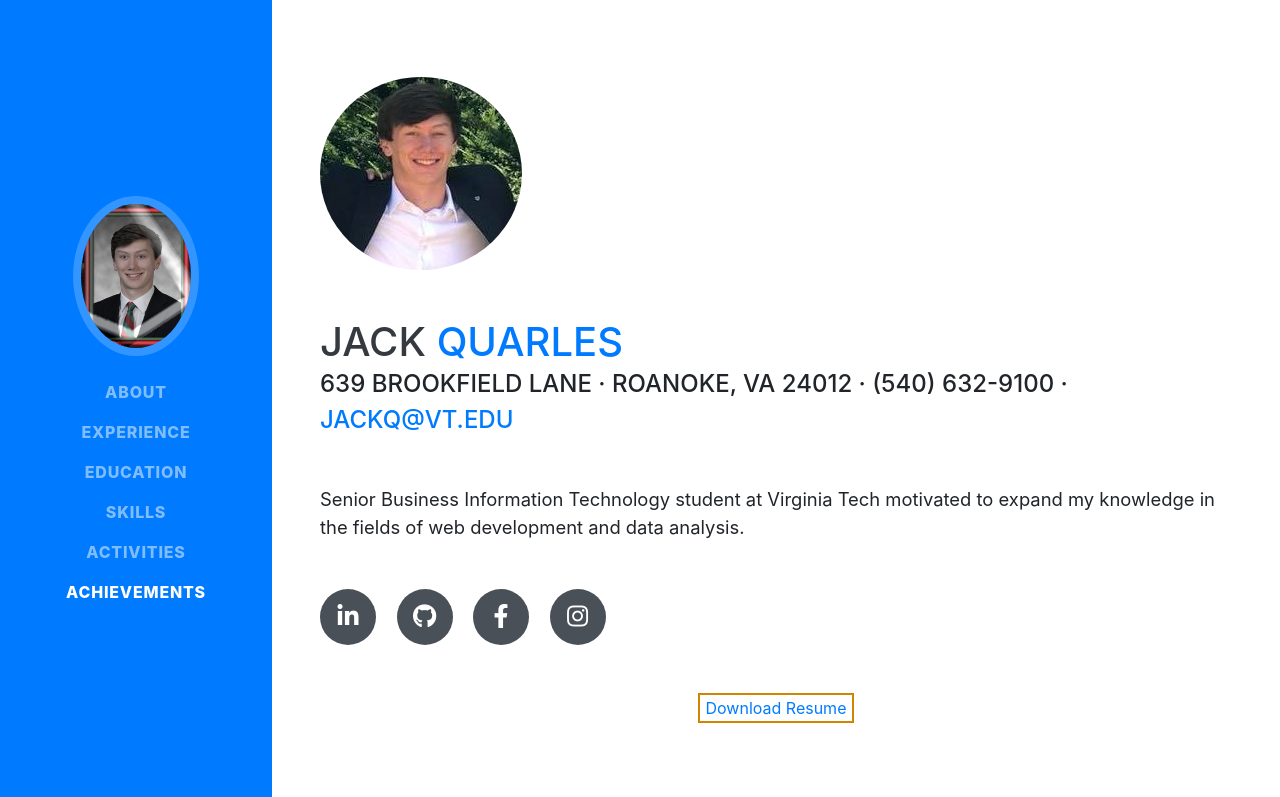
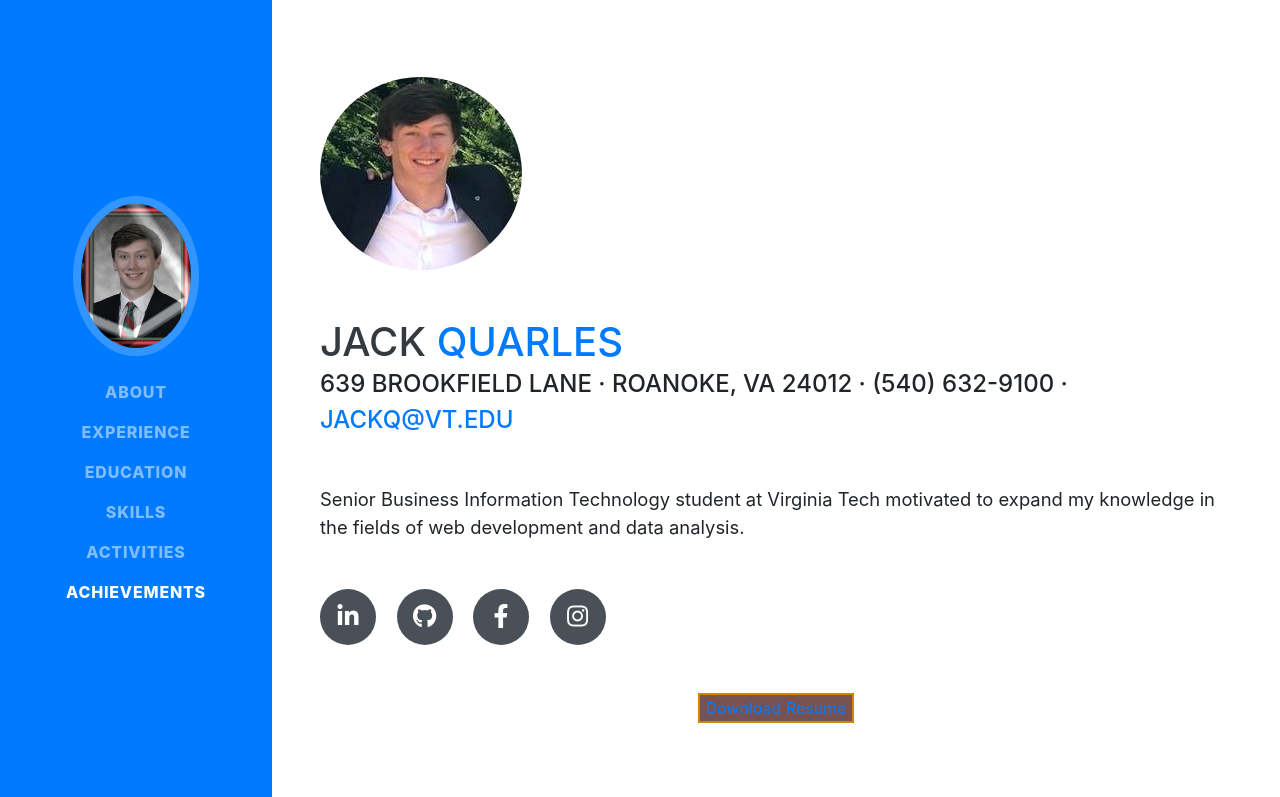
Before and after one commit to jcquarles/jcquarles.github.io, a website with bundled scripts: page index.html in a window 1280 px wide. Shown: the top 797 px of the page. Built offline with nearby package versions, Linux system fonts and the light colour scheme; a web font is replaced by a local one.

Commit message:
button background

```diff
--- a/index.html
+++ b/index.html
@@ -98,7 +98,7 @@
         <br>
         <br>
         <div>
-          <button type="button" style="background-color: white; color: black; border: 2px solid rgb(208, 134, 0); display: block; max-width: 300px; margin: auto;">
+          <button type="button" style="background-color: rgb(119, 82, 82); color: black; border: 2px solid rgb(208, 134, 0); display: block; max-width: 300px; margin: auto;">
             <a href="ResumeJackQuarles.docx" download>Download Resume</a>
           </button>
         </div>
```
